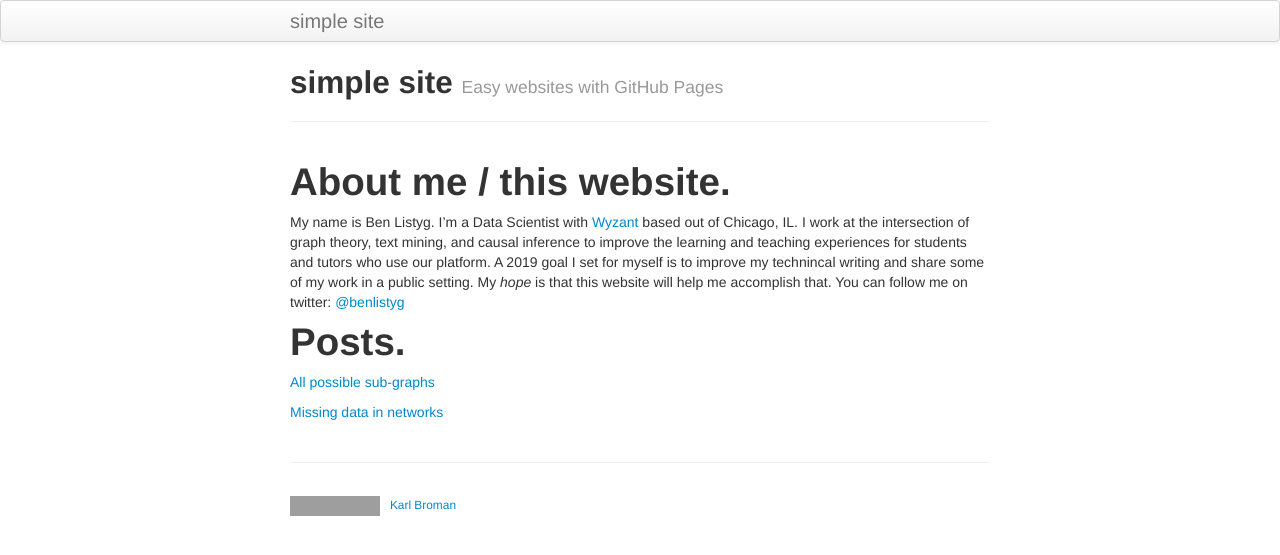
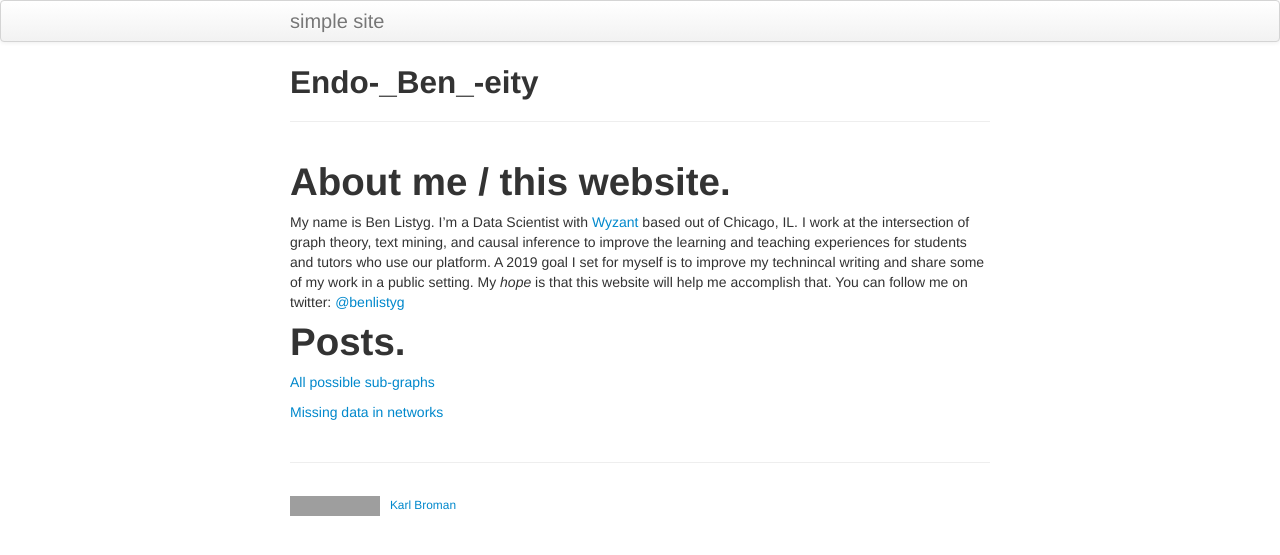
Before and after one commit to BListyg/blistyg.github.io, a Jekyll site: the page built from index.md, in a window 1280 px wide. Shown: the top 555 px of the page. Built offline with Jekyll 4.4.1, drawn with Linux system fonts in a browser that asks for light colours; grey boxes are pictures that could not be loaded.

Commit message:
Update index.md

```diff
--- a/index.md
+++ b/index.md
@@ -1,8 +1,6 @@
 ---
 layout: page
-title: simple site
-tagline: Easy websites with GitHub Pages
-description: Minimal tutorial on making a simple website with GitHub Pages
+title: Endo-_Ben_-eity
 ---
 
 # About me / this website.
```
